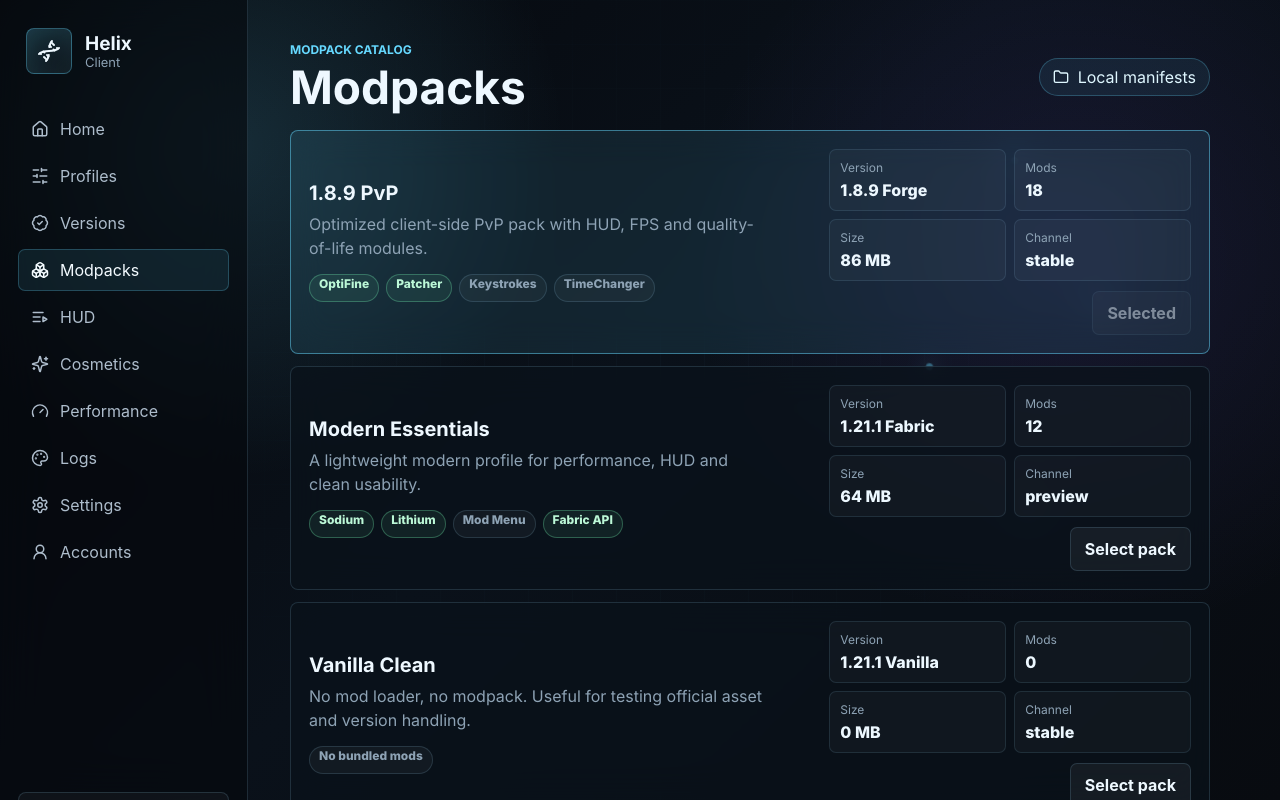
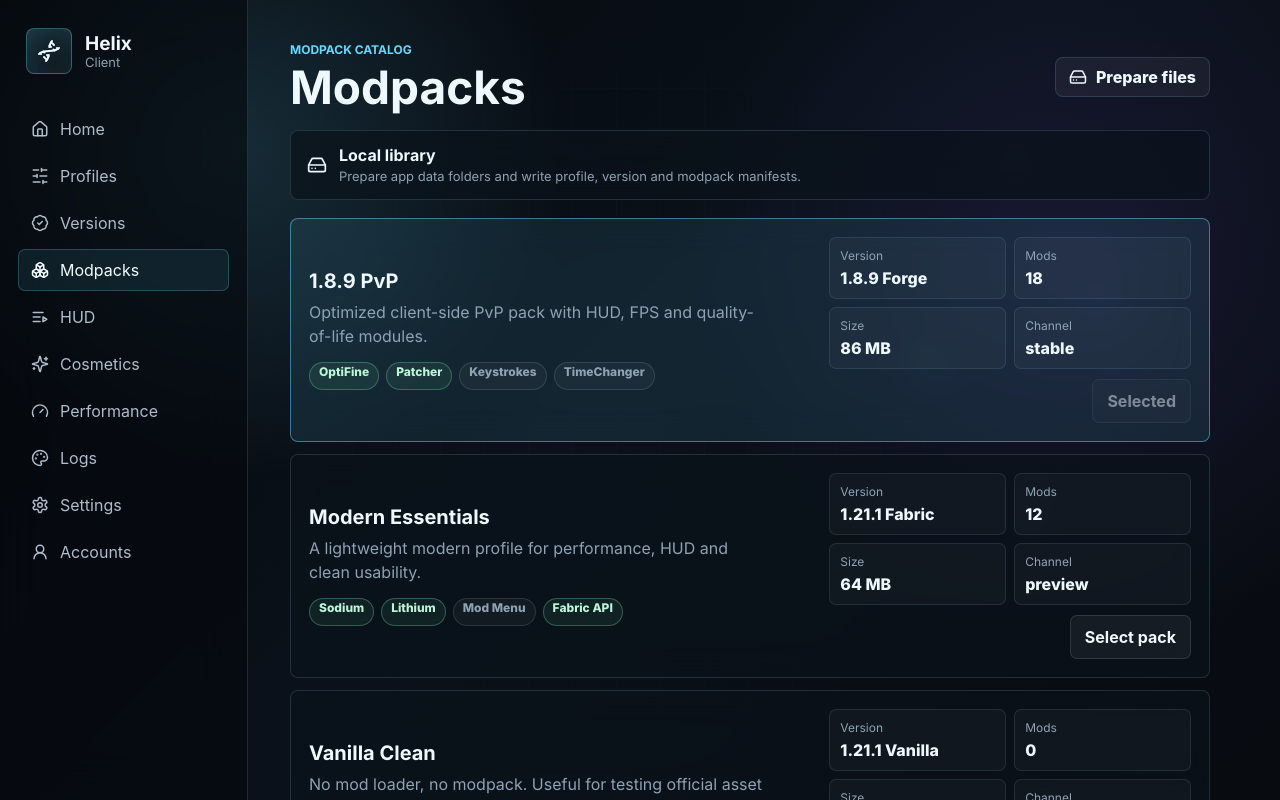
Before and after one commit to zwu5h/HelixClient, a React (Vite) app in the folder launcher/: page / in a window 1280 px wide. Both pictures are taken after a click on the button "Modpacks". Built offline with nearby package versions, Linux system fonts and the light colour scheme.

Commit message:
Prepare local manifest library

```diff
--- a/launcher/src/App.tsx
+++ b/launcher/src/App.tsx
@@ -8,6 +8,7 @@ import {
   Dna,
   ExternalLink,
   Folder,
+  HardDrive,
   LogOut,
   ListChecks,
   Play,
@@ -39,6 +40,7 @@ import {
   type LaunchPlan,
   type LaunchReadiness
 } from "./launch";
+import { prepareLocalLibrary, type LocalLibraryStatus } from "./localLibrary";
 import {
   getModpack,
   getProfile,
@@ -46,6 +48,7 @@ import {
   getVersion,
   launchProfiles,
   modpacks,
+  versions,
   type LaunchProfile,
   type ModpackOption
 } from "./profiles";
@@ -78,6 +81,12 @@ type LaunchState = {
   plan?: LaunchPlan;
 };
 
+type LibraryState = {
+  status: "idle" | "loading" | "ready" | "error";
+  message: string;
+  result?: LocalLibraryStatus;
+};
+
 const launchHistoryKey = "helix-launch-history";
 
 export function App() {
@@ -101,6 +110,10 @@ export function App() {
     message: "No launch plan prepared yet"
   });
   const [launchHistory, setLaunchHistory] = useState<LaunchHistoryEntry[]>([]);
+  const [libraryState, setLibraryState] = useState<LibraryState>({
+    status: "idle",
+    message: "Local library not prepared yet"
+  });
 
   useEffect(() => {
     let isMounted = true;
@@ -502,6 +515,41 @@ export function App() {
     window.localStorage.removeItem(launchHistoryKey);
   }
 
+  async function handlePrepareLocalLibrary() {
+    setLibraryState((current) => ({
+      ...current,
+      status: "loading",
+      message: "Preparing local library"
+    }));
+
+    try {
+      const result = await prepareLocalLibrary({
+        modpacks,
+        profiles: launchProfiles,
+        versions
+      });
+      setLibraryState({
+        result,
+        status: "ready",
+        message: result.message
+      });
+      setConfigState((current) => ({
+        ...current,
+        status: result.message
+      }));
+    } catch (error) {
+      const message = `Could not prepare local library: ${String(error)}`;
+      setLibraryState({
+        status: "error",
+        message
+      });
+      setConfigState((current) => ({
+        ...current,
+        status: message
+      }));
+    }
+  }
+
   return (
     <div className="app" data-motion={configState.config.backgroundAnimation ? "on" : "off"}>
       <div className="background-grid" />
@@ -578,7 +626,9 @@ export function App() {
           />
         ) : activeSection === "modpacks" ? (
           <ModpacksScreen
+            libraryState={libraryState}
             selectedModpackId={selectedModpack.id}
+            onPrepareLocalLibrary={handlePrepareLocalLibrary}
             onSelectModpack={(modpack) => selectProfile(getProfileForModpack(modpack.id))}
           />
         ) : activeSection === "settings" ? (
@@ -920,10 +970,14 @@ function ProfilesScreen({
 }
 
 function ModpacksScreen({
+  libraryState,
   selectedModpackId,
+  onPrepareLocalLibrary,
   onSelectModpack
 }: {
+  libraryState: LibraryState;
   selectedModpackId: string;
+  onPrepareLocalLibrary: () => void;
   onSelectModpack: (modpack: ModpackOption) => void;
 }) {
   return (
@@ -933,11 +987,13 @@ function ModpacksScreen({
           <p className="eyebrow">Modpack catalog</p>
           <h1 id="modpacks-title">Modpacks</h1>
         </div>
-        <div className="profile-pill">
-          <Folder size={16} />
-          <span>Local manifests</span>
-        </div>
+        <button className="icon-label-button" type="button" onClick={onPrepareLocalLibrary} disabled={libraryState.status === "loading"}>
+          <HardDrive size={18} />
+          <span>{libraryState.status === "loading" ? "Preparing" : "Prepare files"}</span>
+        </button>
       </header>
+
+      <LocalLibraryPanel libraryState={libraryState} />
 
       <div className="modpack-list">
         {modpacks.map((modpack) => {
@@ -988,6 +1044,34 @@ function ModpacksScreen({
             </article>
           );
         })}
+      </div>
+    </section>
+  );
+}
+
+function LocalLibraryPanel({ libraryState }: { libraryState: LibraryState }) {
+  if (libraryState.status === "idle") {
+    return (
+      <section className="library-panel" aria-label="Local library status">
+        <HardDrive size={20} />
+        <div>
+          <strong>Local library</strong>
+          <span>Prepare app data folders and write profile, version and modpack manifests.</span>
+        </div>
+      </section>
+    );
+  }
+
+  return (
+    <section className="library-panel" aria-label="Local library status">
+      <StatusIcon ok={libraryState.status === "ready"} />
+      <div>
+        <strong>{libraryState.message}</strong>
+        <span>
+          {libraryState.result
+            ? `${libraryState.result.writtenFiles.length} manifests written in ${libraryState.result.rootDir}`
+            : "No files written yet"}
+        </span>
       </div>
     </section>
   );
--- /dev/null
+++ b/launcher/src/localLibrary.ts
@@ -0,0 +1,27 @@
+import { invoke } from "@tauri-apps/api/core";
+import type { LaunchProfile, ModpackOption, VersionOption } from "./profiles";
+
+export type LocalLibraryStatus = {
+  rootDir: string;
+  createdDirs: string[];
+  writtenFiles: string[];
+  message: string;
+};
+
+export async function prepareLocalLibrary({
+  modpacks,
+  profiles,
+  versions
+}: {
+  modpacks: ModpackOption[];
+  profiles: LaunchProfile[];
+  versions: VersionOption[];
+}): Promise<LocalLibraryStatus> {
+  return await invoke<LocalLibraryStatus>("prepare_local_library", {
+    request: {
+      modpacks,
+      profiles,
+      versions
+    }
+  });
+}
--- a/launcher/src/styles.css
+++ b/launcher/src/styles.css
@@ -521,6 +521,7 @@ h1 {
 .java-row,
 .profile-card,
 .modpack-row,
+.library-panel,
 .log-row {
   border: 1px solid var(--line);
   border-radius: 8px;
@@ -1015,6 +1016,32 @@ h1 {
   gap: 12px;
 }
 
+.library-panel {
+  display: grid;
+  grid-template-columns: 20px minmax(0, 1fr);
+  align-items: center;
+  gap: 12px;
+  min-height: 64px;
+  padding: 14px 16px;
+}
+
+.library-panel strong,
+.library-panel span {
+  display: block;
+  overflow: hidden;
+  text-overflow: ellipsis;
+  white-space: nowrap;
+}
+
+.library-panel strong {
+  margin-bottom: 4px;
+}
+
+.library-panel span {
+  color: var(--muted);
+  font-size: 13px;
+}
+
 .modpack-row {
   display: grid;
   grid-template-columns: minmax(0, 1fr) minmax(300px, 0.72fr);
```
Also changed, not shown: 1 other file (tests, documents, lock files or other folders).
